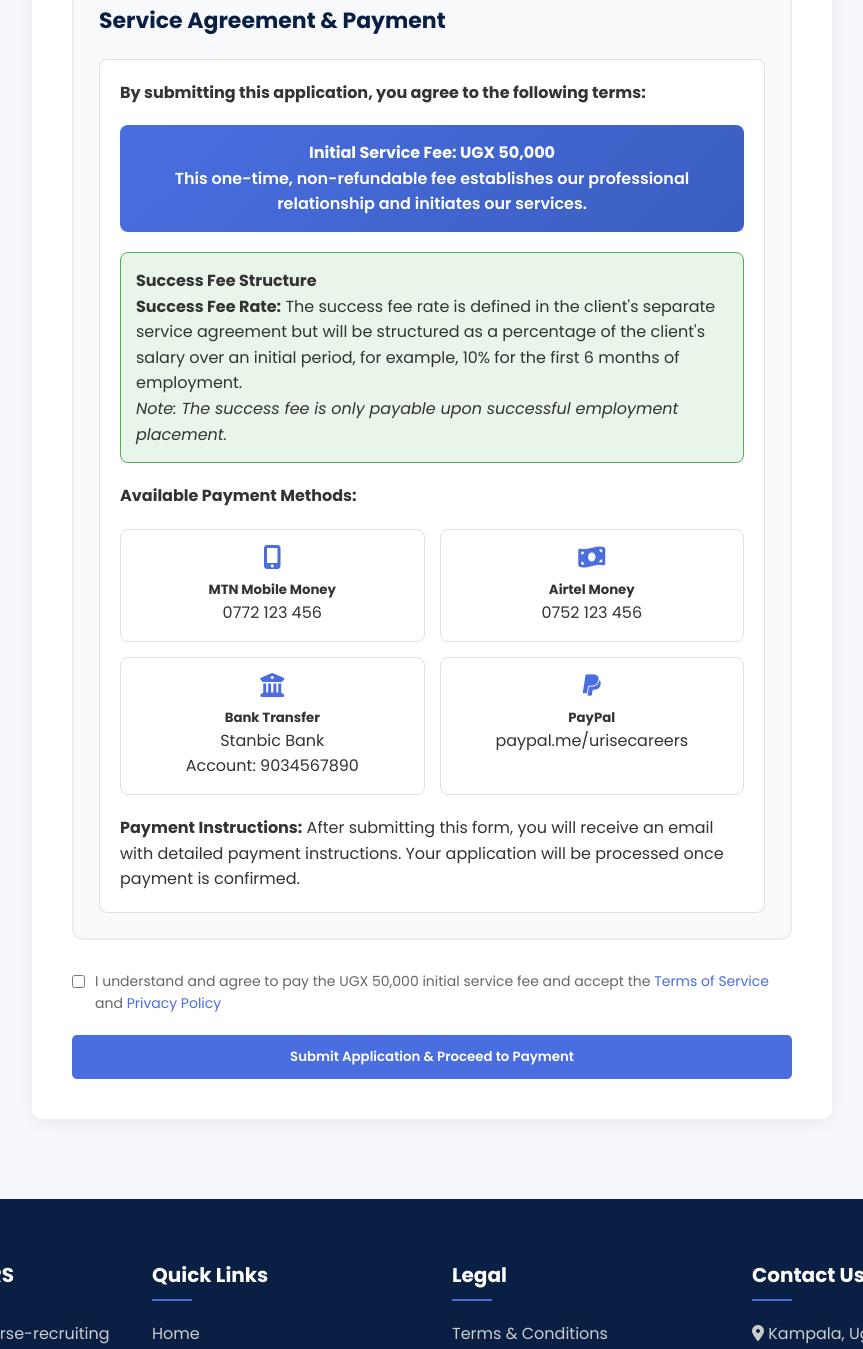
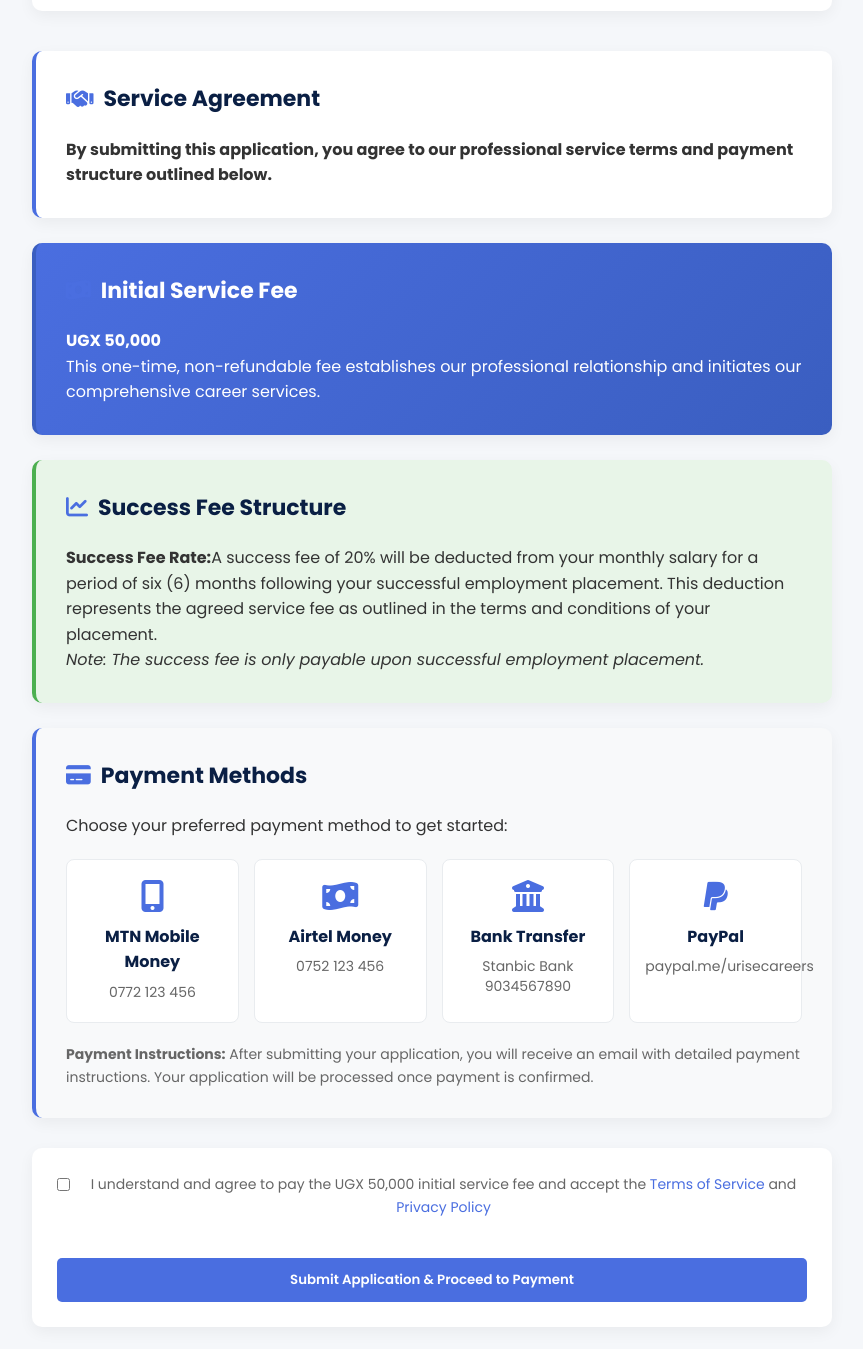
Before and after one commit to mafabidaniel23/u-rise, a plain HTML site: page index.htm in a window 1280 px wide. Shown: the part 4123-5472 px from the top of the page, without its empty margins (208-1071 px from the left). Drawn offline with Linux system fonts and the light colour scheme.

Commit message:
Update index.htm

```diff
--- a/index.htm
+++ b/index.htm
@@ -454,65 +454,100 @@
             text-decoration: none;
         }
 
-        /* Agreement Section */
-        .agreement-section {
-            background-color: #f8f9fa;
-            border: 2px solid #e9ecef;
+        /* Agreement Section - NEW DESIGN */
+        .agreement-container {
+            max-width: 800px;
+            margin: 40px auto;
+        }
+
+        .agreement-card {
+            background-color: var(--white);
             border-radius: 10px;
-            padding: 25px;
-            margin: 30px 0;
-        }
-
-        .agreement-section h3 {
+            padding: 30px;
+            margin-bottom: 25px;
+            box-shadow: 0 5px 15px rgba(0, 0, 0, 0.05);
+            border-left: 4px solid var(--accent);
+        }
+
+        .agreement-card h3 {
             color: var(--navy-blue);
             margin-bottom: 20px;
             font-size: 22px;
-        }
-
-        .agreement-content {
-            background-color: white;
-            padding: 20px;
-            border-radius: 8px;
-            border: 1px solid #dee2e6;
-        }
-
-        .fee-highlight {
+            display: flex;
+            align-items: center;
+            gap: 10px;
+        }
+
+        .agreement-card h3 i {
+            color: var(--accent);
+        }
+
+        .fee-card {
             background: linear-gradient(135deg, #4a6ee0, #3a5ec0);
             color: white;
-            padding: 15px;
+            border-left: 4px solid #3a5ec0;
+        }
+
+        .fee-card h3,
+        .fee-card p {
+            color: white;
+        }
+
+        .success-fee-card {
+            background-color: #e8f5e8;
+            border-left: 4px solid #4caf50;
+        }
+
+        .payment-card {
+            background-color: #f8f9fa;
+        }
+
+        .payment-methods-grid {
+            display: grid;
+            grid-template-columns: repeat(auto-fit, minmax(150px, 1fr));
+            gap: 15px;
+            margin: 20px 0;
+        }
+
+        .payment-method {
+            background-color: white;
+            padding: 20px 15px;
             border-radius: 8px;
             text-align: center;
-            margin: 20px 0;
-            font-weight: 600;
-        }
-
-        .payment-methods {
-            display: grid;
-            grid-template-columns: repeat(auto-fit, minmax(200px, 1fr));
-            gap: 15px;
-            margin: 20px 0;
-        }
-
-        .payment-method {
-            background-color: white;
-            padding: 15px;
-            border-radius: 8px;
-            border: 1px solid #dee2e6;
+            border: 1px solid #e9ecef;
+            transition: transform 0.3s, box-shadow 0.3s;
+        }
+
+        .payment-method:hover {
+            transform: translateY(-2px);
+            box-shadow: 0 5px 15px rgba(0, 0, 0, 0.1);
+        }
+
+        .payment-method i {
+            font-size: 32px;
+            color: var(--accent);
+            margin-bottom: 12px;
+        }
+
+        .payment-method h5 {
+            color: var(--navy-blue);
+            margin-bottom: 8px;
+            font-size: 16px;
+        }
+
+        .payment-method p {
+            color: var(--text-light);
+            font-size: 14px;
+            line-height: 1.4;
+        }
+
+        .agreement-checkbox {
+            background-color: var(--white);
+            border-radius: 10px;
+            padding: 25px;
+            margin-top: 30px;
+            box-shadow: 0 5px 15px rgba(0, 0, 0, 0.05);
             text-align: center;
-        }
-
-        .payment-method i {
-            font-size: 24px;
-            color: var(--accent);
-            margin-bottom: 10px;
-        }
-
-        .success-fee {
-            background-color: #e8f5e8;
-            border: 1px solid #4caf50;
-            padding: 15px;
-            border-radius: 8px;
-            margin: 20px 0;
         }
 
         /* Footer */
@@ -843,8 +878,13 @@
                 margin: 5% auto;
             }
 
-            .payment-methods {
-                grid-template-columns: 1fr;
+            .payment-methods-grid {
+                grid-template-columns: repeat(auto-fit, minmax(140px, 1fr));
+                gap: 12px;
+            }
+
+            .agreement-card {
+                padding: 25px 20px;
             }
 
             .alert-content {
@@ -859,7 +899,7 @@
             }
 
             .form-container {
-                padding: 25px;
+                padding: 25px 20px;
             }
 
             .service-card {
@@ -893,6 +933,42 @@
             .alert-content {
                 margin: 25% auto;
                 padding: 25px 15px;
+            }
+
+            .payment-methods-grid {
+                grid-template-columns: 1fr;
+                gap: 10px;
+            }
+
+            .payment-method {
+                padding: 15px;
+            }
+
+            .agreement-card {
+                padding: 20px 15px;
+                margin-bottom: 20px;
+            }
+
+            .agreement-card h3 {
+                font-size: 20px;
+            }
+        }
+
+        @media (max-width: 400px) {
+            .form-container {
+                padding: 20px 15px;
+            }
+
+            .agreement-card {
+                padding: 18px 12px;
+            }
+
+            .payment-method {
+                padding: 12px 8px;
+            }
+
+            .payment-method i {
+                font-size: 28px;
             }
         }
     </style>
@@ -1052,6 +1128,8 @@
                 <h2>Get Started Today</h2>
                 <p>Fill out the form below and take the first step towards your dream career.</p>
             </div>
+
+            <!-- Application Form -->
             <div class="form-container">
                 <form id="jobseeker-form">
                     <div class="form-row">
@@ -1121,26 +1199,33 @@
                             <div class="file-name" id="cover-letter-file-name"></div>
                         </div>
                     </div>
-
-                    <!-- Agreement Section -->
-                    <div class="agreement-section">
-                        <h3>Service Agreement & Payment</h3>
-                        <div class="agreement-content">
-                            <p><strong>By submitting this application, you agree to the following terms:</strong></p>
-
-                            <div class="fee-highlight">
-                                <h4>Initial Service Fee: UGX 50,000</h4>
-                                <p>This one-time, non-refundable fee establishes our professional relationship and initiates our services.</p>
-                            </div>
-
-                            <div class="success-fee">
-                                <h4>Success Fee Structure</h4>
-                                <p><strong>Success Fee Rate:</strong> The success fee rate is defined in the client's separate service agreement but will be structured as a percentage of the client's salary over an initial period, for example, 10% for the first 6 months of employment.</p>
+                </form>
+            </div>
+
+            <!-- Agreement Section - NEW SEPARATE DESIGN -->
+            <div class="agreement-container">
+                <div class="agreement-card">
+                    <h3><i class="fas fa-handshake"></i> Service Agreement</h3>
+                    <p><strong>By submitting this application, you agree to our professional service terms and payment structure outlined below.</strong></p>
+                </div>
+
+                <div class="agreement-card fee-card">
+                    <h3><i class="fas fa-money-bill-wave"></i> Initial Service Fee</h3>
+                    <h4>UGX 50,000</h4>
+                    <p>This one-time, non-refundable fee establishes our professional relationship and initiates our comprehensive career services.</p>
+                </div>
+
+                <div class="agreement-card success-fee-card">
+                    <h3><i class="fas fa-chart-line"></i> Success Fee Structure</h3>
+                    <p><strong>Success Fee Rate:</strong>A success fee of 20% will be deducted from your monthly salary for a period of six (6) months following your successful employment placement. This deduction represents the agreed service fee as outlined in the terms and conditions of your placement.</p>
                     <p><em>Note: The success fee is only payable upon successful employment placement.</em></p>
                 </div>
 
-                            <h4>Available Payment Methods:</h4>
-                            <div class="payment-methods">
+                <div class="agreement-card payment-card">
+                    <h3><i class="fas fa-credit-card"></i> Payment Methods</h3>
+                    <p>Choose your preferred payment method to get started:</p>
+
+                    <div class="payment-methods-grid">
                         <div class="payment-method">
                             <i class="fas fa-mobile-alt"></i>
                             <h5>MTN Mobile Money</h5>
@@ -1154,7 +1239,7 @@
                         <div class="payment-method">
                             <i class="fas fa-university"></i>
                             <h5>Bank Transfer</h5>
-                                    <p>Stanbic Bank<br>Account: 9034567890</p>
+                            <p>Stanbic Bank<br>9034567890</p>
                         </div>
                         <div class="payment-method">
                             <i class="fab fa-paypal"></i>
@@ -1163,17 +1248,24 @@
                         </div>
                     </div>
 
-                            <p><strong>Payment Instructions:</strong> After submitting this form, you will receive an email with detailed payment instructions. Your application will be processed once payment is confirmed.</p>
-                        </div>
-                    </div>
-
+                    <p style="margin-top: 20px; font-size: 14px; color: var(--text-light);">
+                        <strong>Payment Instructions:</strong> After submitting your application, you will receive an email with detailed payment instructions. Your application will be processed once payment is confirmed.
+                    </p>
+                </div>
+
+                <div class="agreement-checkbox">
                     <div class="checkbox-group">
                         <input type="checkbox" id="agreement" required>
-                        <label for="agreement">I understand and agree to pay the UGX 50,000 initial service fee and accept the <a href="javascript:void(0)" class="terms-link">Terms of Service</a> and <a href="javascript:void(0)" class="privacy-link">Privacy Policy</a></label>
-                    </div>
-
-                    <button type="submit" class="btn" style="width: 100%;">Submit Application & Proceed to Payment</button>
-                </form>
+                        <label for="agreement">
+                            I understand and agree to pay the UGX 50,000 initial service fee and accept the
+                            <a href="javascript:void(0)" class="terms-link">Terms of Service</a> and
+                            <a href="javascript:void(0)" class="privacy-link">Privacy Policy</a>
+                        </label>
+                    </div>
+                    <button type="submit" form="jobseeker-form" class="btn" style="width: 100%; margin-top: 20px;">
+                        Submit Application & Proceed to Payment
+                    </button>
+                </div>
             </div>
         </div>
     </section>
@@ -1187,9 +1279,9 @@
                     <p>Uganda's first reverse-recruiting platform, empowering job seekers and transforming recruitment in East Africa and beyond.</p>
                     <div class="social-links">
                         <a href="#"><i class="fab fa-facebook-f"></i></a>
-                        <a href="https://x.com/urise_careers?s=11"><i class="fab fa-twitter"></i></a>
-                        <a href="https://www.linkedin.com/in/u-rise-careers-ltd-b1b6a4391"><i class="fab fa-linkedin-in"></i></a>
-                        <a href="https://www.tiktok.com/@urise_careers?_r=1&_t=ZM-91FeVxLoncW"><i class="fab fa-tiktok"></i></a>
+                        <a href="#"><i class="fab fa-twitter"></i></a>
+                        <a href="#"><i class="fab fa-linkedin-in"></i></a>
+                        <a href="#"><i class="fab fa-tiktok"></i></a>
                     </div>
                 </div>
                 <div class="footer-column">
@@ -1476,6 +1568,7 @@
             const subject = `New Job Seeker Application - ${formData.firstName} ${formData.lastName}`;
             const body = `
 New Job Seeker Application Received:
+NOTE: ATTACH HERE MANUALLY YOUR CV AND COVER LETTER BEFORE SENDING THIS EMAIL
 
 Personal Information:
 - Name: ${formData.firstName} ${formData.lastName}
@@ -1502,29 +1595,7 @@ Thank you!
 U-RISE Careers System
             `.trim();
 
-            // Create FormData object to handle file attachments
-            const emailFormData = new FormData();
-            emailFormData.append('firstName', formData.firstName);
-            emailFormData.append('lastName', formData.lastName);
-            emailFormData.append('email', formData.email);
-            emailFormData.append('phone', formData.phone);
-            emailFormData.append('profession', formData.profession);
-            emailFormData.append('experience', formData.experience);
-            emailFormData.append('education', formData.education);
-            emailFormData.append('timestamp', formData.timestamp);
-
-            // Add files if they exist
-            if (cvFile) {
-                emailFormData.append('cv', cvFile);
-            }
-            if (coverLetterFile) {
-                emailFormData.append('coverLetter', coverLetterFile);
-            }
-
-            // For now, we'll use the simple mailto approach since FormData can't be sent via mailto
-            // In a real implementation, you would use a server-side script to handle the file uploads
-
-            // Create mailto link with basic information
+            // Create mailto link
             const mailtoLink = `mailto:Urisecareers@gmail.com?subject=${encodeURIComponent(subject)}&body=${encodeURIComponent(body)}`;
 
             // Open email client
```
Lines whose indentation alone changed are shown as unchanged.
